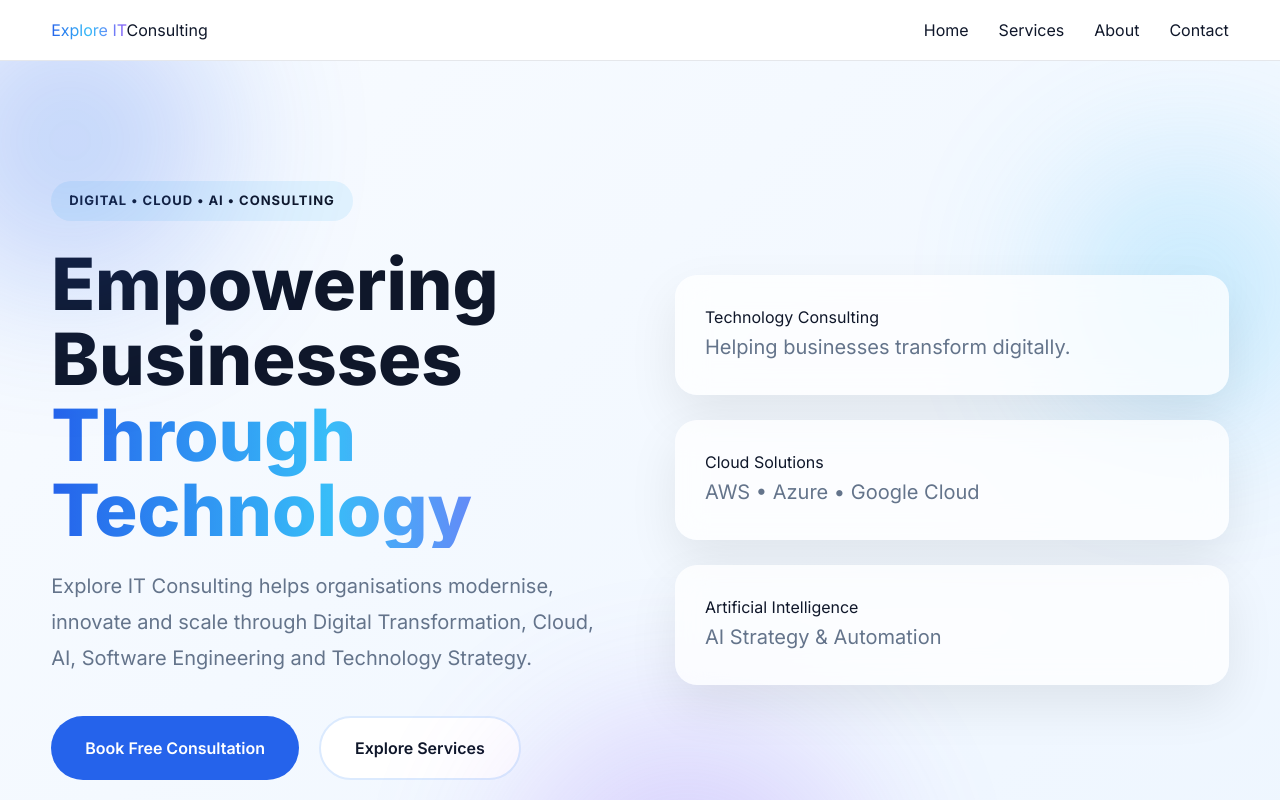
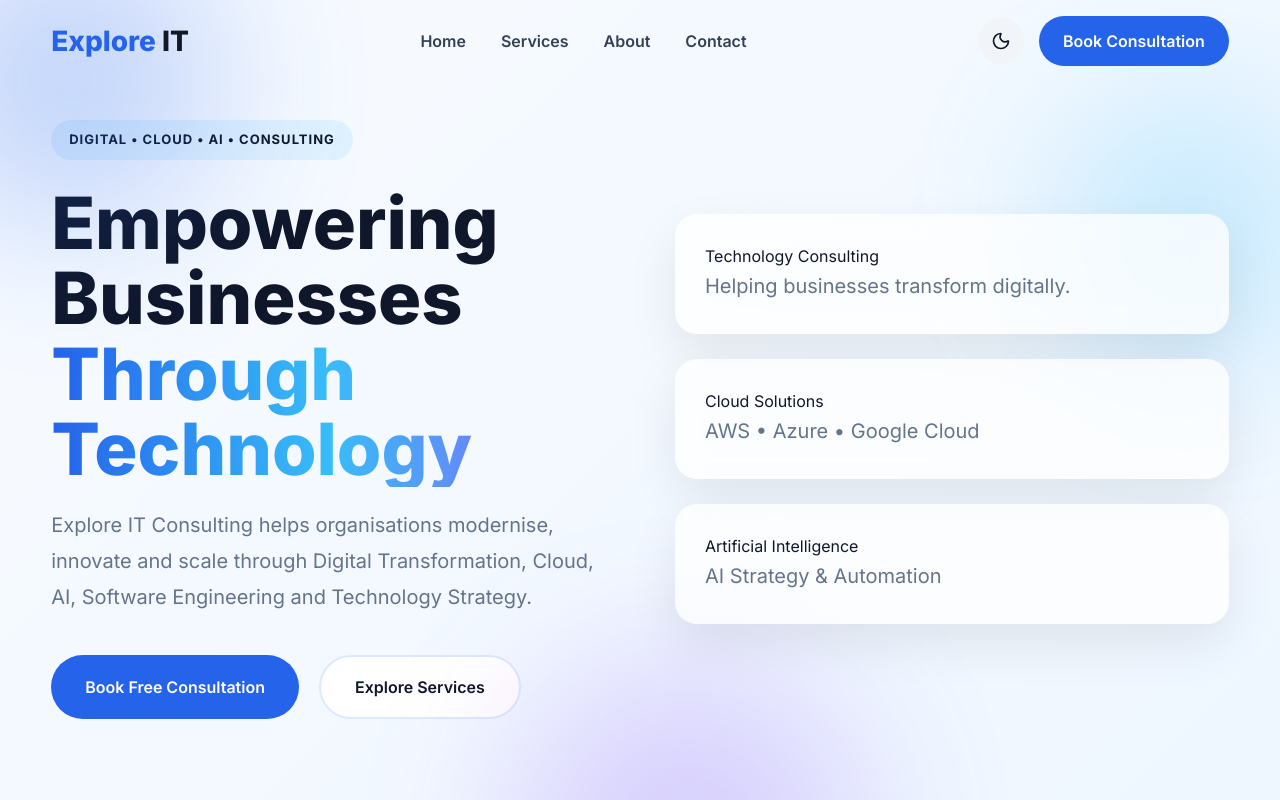
Before and after one commit to neiljohnson1306/exploreitconsulting, a React (Vite) app: page / in a window 1280 px wide. Shown: the top 800 px of the page. Built offline with nearby package versions, Linux system fonts and the light colour scheme.

Commit message:
Update Navbar.jsx

```diff
--- a/src/components/Navbar.jsx
+++ b/src/components/Navbar.jsx
@@ -1,63 +1,89 @@
-import { Link } from "react-router-dom";
+import "./Navbar.css";
 
-export default function Navbar(){
+import { useEffect, useState } from "react";
+
+import { Menu, Moon, Sun, X } from "lucide-react";
+
+export default function Navbar() {
+
+const [scrolled,setScrolled]=useState(false);
+
+const [dark,setDark]=useState(false);
+
+const [open,setOpen]=useState(false);
+
+useEffect(()=>{
+
+const handleScroll=()=>{
+
+setScrolled(window.scrollY>40);
+
+};
+
+window.addEventListener("scroll",handleScroll);
+
+return()=>window.removeEventListener("scroll",handleScroll);
+
+},[]);
+
+useEffect(()=>{
+
+document.documentElement.classList.toggle("dark",dark);
+
+},[dark]);
 
 return(
 
-<nav
-style={{
+<nav className={scrolled ? "navbar scrolled":"navbar"}>
 
-position:"sticky",
-top:0,
-background:"rgba(255,255,255,.9)",
-backdropFilter:"blur(12px)",
-padding:"18px 0",
-zIndex:1000,
-borderBottom:"1px solid #e5e7eb"
+<div className="nav-container">
 
-}}
+<a className="logo" href="/">
 
+<span>Explore</span> IT
+
+</a>
+
+<div className={open ? "menu open":"menu"}>
+
+<a href="#">Home</a>
+
+<a href="#services">Services</a>
+
+<a href="#about">About</a>
+
+<a href="#contact">Contact</a>
+
+</div>
+
+<div className="actions">
+
+<button
+className="icon-btn"
+onClick={()=>setDark(!dark)}
 >
 
-<div
-className="container"
+{dark ? <Sun size={20}/> : <Moon size={20}/>}
 
-style={{
+</button>
 
-display:"flex",
-justifyContent:"space-between",
-alignItems:"center"
-
-}}
-
+<a
+href="#contact"
+className="consult-btn"
 >
 
-<h2>
+Book Consultation
 
-<span className="gradient-text">
-
-Explore IT
-
-</span>
-
- Consulting
-
-</h2>
+</a>
 
 <div
-style={{
-display:"flex",
-gap:30
-}}
+className="mobile"
+onClick={()=>setOpen(!open)}
 >
 
-<Link to="/">Home</Link>
+{open ? <X/> : <Menu/>}
 
-<Link to="/">Services</Link>
-
-<Link to="/">About</Link>
-
-<Link to="/">Contact</Link>
+</div>
 
 </div>
 
```
